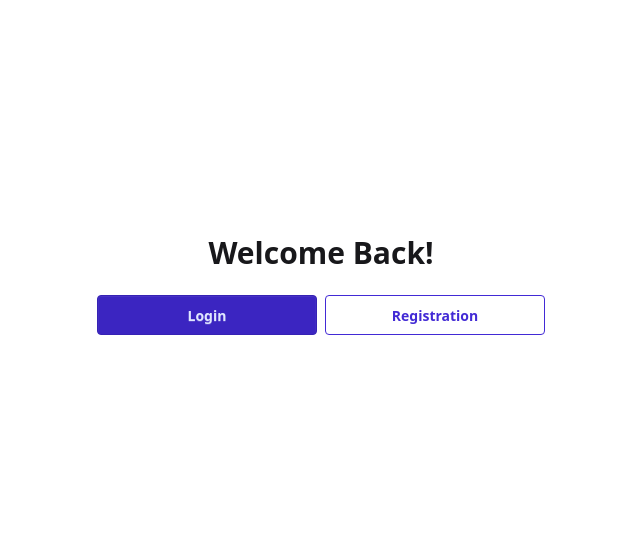
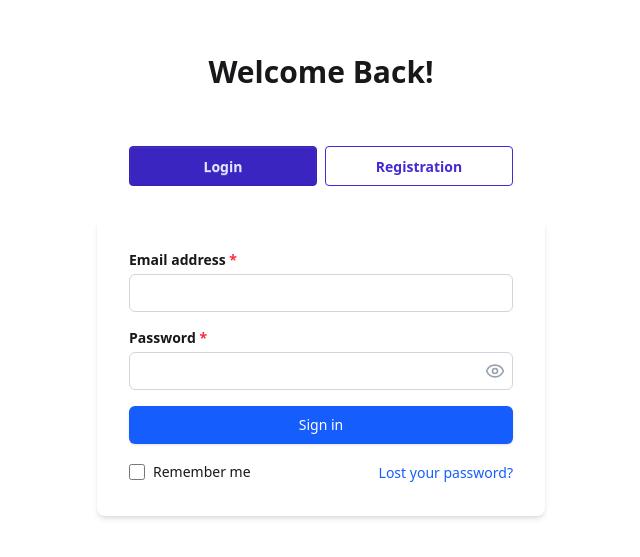
Before and after one commit to Rjk-Jami/authSystem-next.js, a Next.js app: page / in a window 1280 px wide. Shown: the part 115-672 px from the top of the page, without its empty margins (319-959 px from the left). Built offline with nearby package versions, Linux system fonts and the light colour scheme.

Commit message:
add login section

```diff
--- a/package.json
+++ b/package.json
@@ -10,11 +10,14 @@
   },
   "dependencies": {
     "@tailwindcss/postcss": "^4.0.13",
+    "formik": "^2.4.6",
+    "lucide-react": "^0.479.0",
     "next": "15.2.2",
     "postcss": "^8.5.3",
     "react": "^19.0.0",
     "react-dom": "^19.0.0",
-    "tailwindcss": "^4.0.13"
+    "tailwindcss": "^4.0.13",
+    "yup": "^1.6.1"
   },
   "devDependencies": {
     "@eslint/eslintrc": "^3",
--- a/src/components/Login/Login.jsx
+++ b/src/components/Login/Login.jsx
@@ -1,11 +1,150 @@
-import React from 'react'
+"use client";
+import { useFormik } from "formik";
+import { Eye, EyeOff } from "lucide-react";
+import Link from "next/link";
+import { useRouter } from "next/navigation";
+import React, { useState } from "react";
+import * as Yup from "yup";
 
+const LoginSchema = Yup.object().shape({
+  email: Yup.string()
+    .email("Invalid email address")
+    .required("Email is required"),
+  password: Yup.string()
+    .required("Password is required")
+    .min(6, "Password must be at least 6 characters"),
+  rememberMe: Yup.boolean(),
+});
 const Login = () => {
+  // State for password visibility toggle
+  const [showPassword, setShowPassword] = useState(true);
+  const router = useRouter();
+
+  // Record the time when the component mounts (page view time starts)
+  const pageViewStartTime = new Date();
+
+  const formik = useFormik({
+    initialValues: {
+      email: "",
+      password: "",
+      rememberMe: false,
+    },
+    validationSchema: LoginSchema,
+    onSubmit: async (values) => {
+      console.log(values);
+    },
+  });
+  const { values, touched, errors, handleChange, handleSubmit, isSubmitting } =
+    formik;
+
   return (
-    <div>
+    <div className="bg-white p-8 rounded-lg shadow-md">
+      <form onSubmit={handleSubmit}>
+        {/* Email Field */}
+        <div className="">
+          <label className="block text-sm font-semibold mb-1">
+            Email address <span className="text-red-500">*</span>
+          </label>
+          <input
+            id="email"
+            name="email"
+            type="email"
+            onChange={handleChange}
+            value={values.email}
+            className={`w-full px-3 py-2  text-sm font-thin border rounded-md ${
+              errors.email && touched.email
+                ? "border-red-500"
+                : "border-gray-300"
+            } rounded-md`}
+            aria-describedby={errors.email ? "email-error" : ""}
+          />
+          {errors.email && touched.email ? (
+            <p id="email-error" className="text-red-500 text-xs mt-1">
+              {errors.email}
+            </p>
+          ) : (
+            <p className="text-xs text-gray-400">&nbsp;</p>
+          )}
+        </div>
 
+        {/* Password Field */}
+        <div className=" relative">
+          <label className="block text-sm font-semibold mb-1">
+            Password <span className="text-red-500">*</span>
+          </label>
+          <input
+            id="password"
+            name="password"
+            type={showPassword ? "password" : "text"} // Toggle between password and text
+            onChange={handleChange}
+            value={values.password}
+            className={`rounded-md w-full px-3 py-2 text-sm font-thin border ${
+              errors.password && touched.password
+                ? "border-red-500"
+                : "border-gray-300"
+            } rounded-md`}
+            aria-describedby={
+              errors.password && touched.password ? "password-error" : ""
+            }
+          />
+          {/* Show/Hide Password Button */}
+          <button
+            type="button"
+            onClick={() => setShowPassword(!showPassword)}
+            className="absolute inset-y-0 right-2  items-center justify-center "
+            aria-label={showPassword ? "Show password" : "Hide password"}
+          >
+            {showPassword ? (
+              <Eye className="mt-[1.5rem] h-5 w-5 text-gray-400" />
+            ) : (
+              <EyeOff className="mt-[1.5rem] h-5 w-5 text-gray-400" />
+            )}
+          </button>
+        </div>
+        {errors.password && touched.password ? (
+          <p id="email-error" className="text-red-500 text-xs mt-1">
+            {errors.password}
+          </p>
+        ) : (
+          <p className="text-xs text-gray-400">&nbsp;</p>
+        )}
+
+        {/* Submit Button */}
+        <div>
+          <button
+            type="submit"
+            disabled={isSubmitting}
+            className="w-full flex justify-center py-2 px-4 border border-transparent rounded-md shadow-sm text-sm font-medium text-white bg-blue-600 hover:bg-blue-700 focus:outline-none  disabled:opacity-50"
+          >
+            {isSubmitting ? "Signing in..." : "Sign in"}
+          </button>
+        </div>
+        <div className=" flex justify-between mt-4">
+          {/* remember me */}
+          <label className="inline-flex items-center">
+            <input
+              type="checkbox"
+              name="rememberMe"
+              onChange={handleChange}
+              checked={values.rememberMe}
+              className=" h-4 w-4 "
+            />
+            <span className="ml-2 text-sm font-thin  ">Remember me</span>
+          </label>
+          {/* lost section */}
+          <div className="">
+            <Link
+              onClick={() => handleCloseSidebar("my-drawer-4")}
+              className="text-sm font-thin text-blue-600 hover:text-blue-500"
+              href={"/forget-password"}
+            >
+              Lost your password?
+            </Link>
+          </div>
+        </div>
+      </form>
     </div>
-  )
-}
+  );
+};
 
-export default Login
+export default Login;
--- a/src/components/authentication/Authentication.jsx
+++ b/src/components/authentication/Authentication.jsx
@@ -7,7 +7,7 @@ const Authentication = () => {
   const [loginActive, setLoginActive] = useState(true);
   return (
     <div className="container">
-      <div className=" grid grid-cols-2 justify-center items-center gap-2">
+      <div className="p-8 grid grid-cols-2 justify-center items-center gap-2">
         <button
           onClick={() => setLoginActive(!loginActive)}
           className={`btn btn-outline btn-primary ${
```
Also changed, not shown: 1 other file (tests, documents, lock files or other folders).
